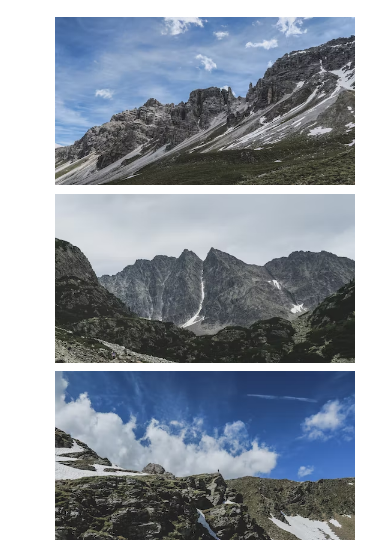
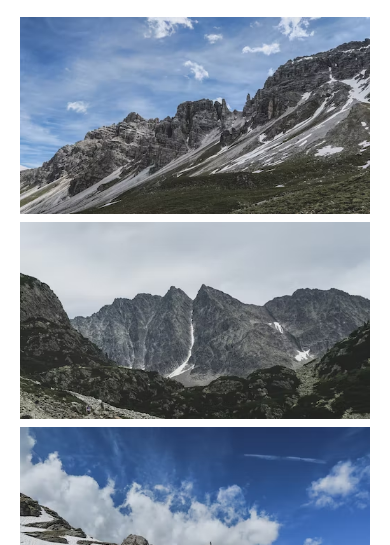
Before and after one commit to S-Guettner/pp_alps, a plain HTML site: page index.html in a window 390 px wide. Shown: the part 257-802 px from the top of the page. Drawn offline with Linux system fonts and the light colour scheme.

Commit message:
responsive

```diff
--- a/assets/css/style.css
+++ b/assets/css/style.css
@@ -82,13 +82,13 @@
     flex-wrap: wrap;
     column-gap: 1vw;
     row-gap: 1vh;
-    width: 90vw;
-    padding-left:15vw;
+    width: 80vw;
+    padding-left:20vw;
     margin-bottom: 8vw;
 }
 
 .mainImages img{
-    width: 300px;
+    width: 350px;
 }
 
 .tourDates{
```
